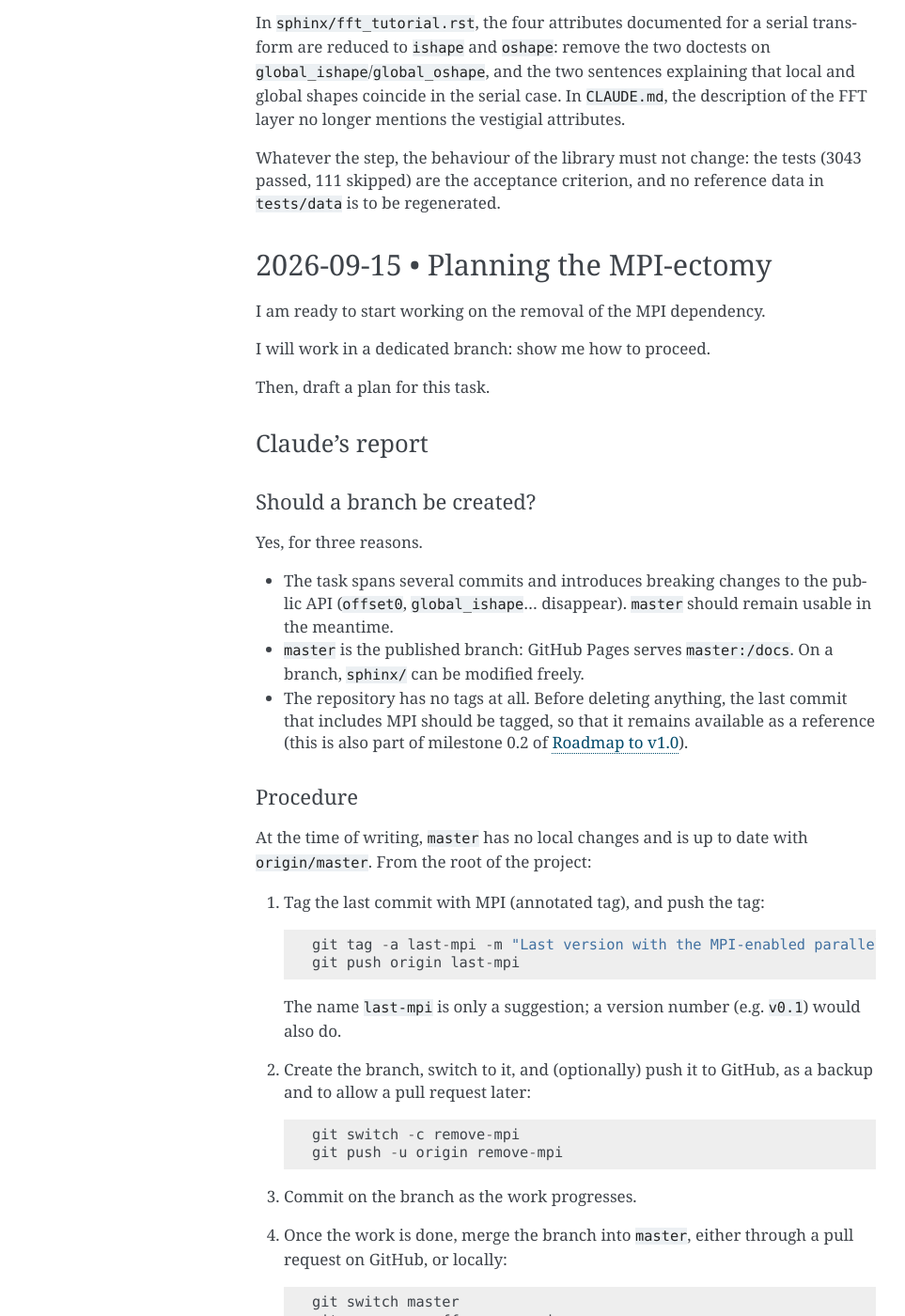
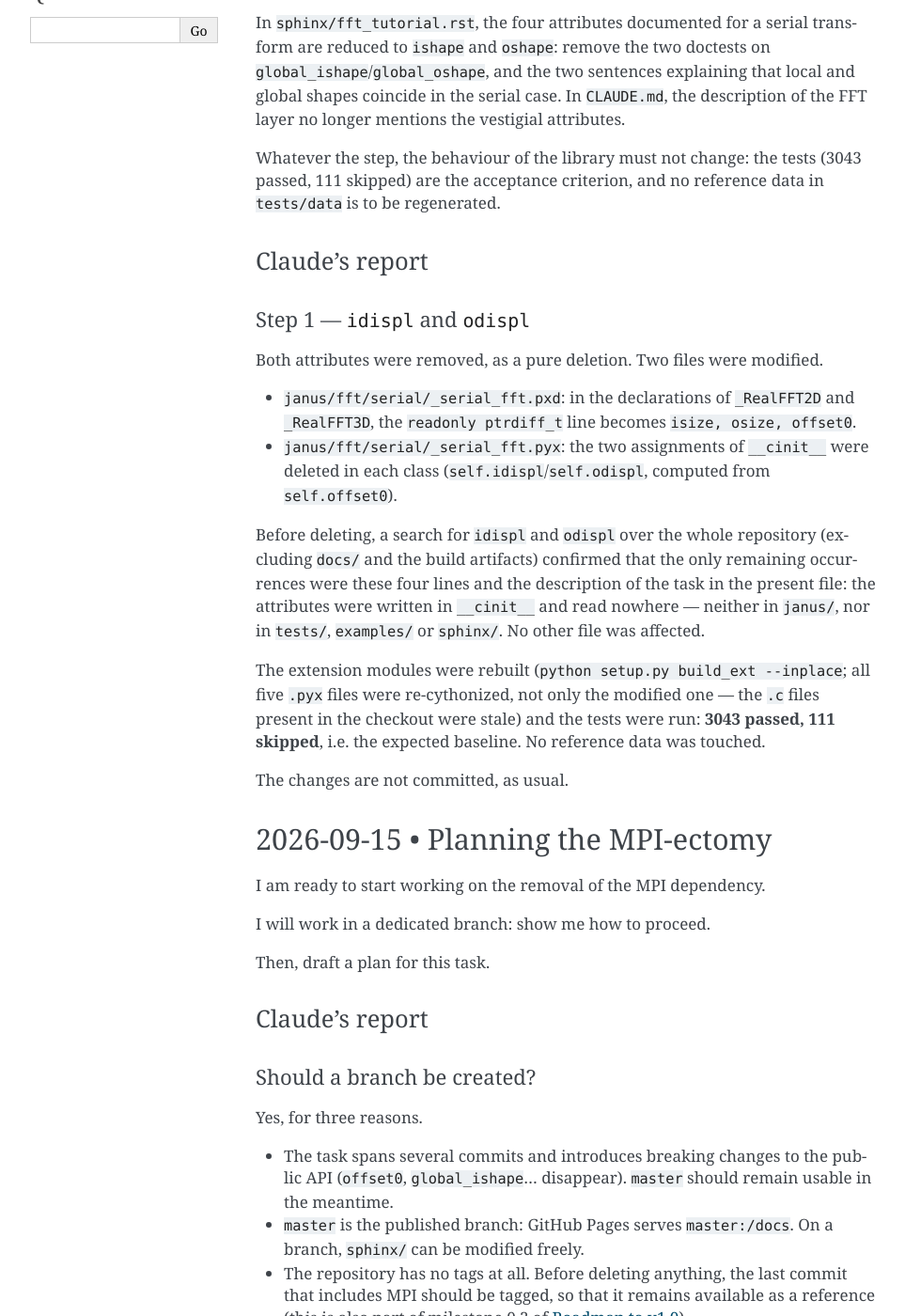
Before and after one commit to sbrisard/janus, a Sphinx documentation site: the page built from sphinx/claude.rst, in a window 1280 px wide and 1400 px high, scrolled down 2372 px. Shown: the whole window at 94% size, without its empty margins (148-1111 px from the left). Built offline with Sphinx 7.4.7, drawn with Linux system fonts in a browser that asks for light colours; some of the changed text lies outside the part shown.

Commit message:
Remove attributes `idispl` and `odispl`

```diff
--- a/sphinx/claude.rst
+++ b/sphinx/claude.rst
@@ -64,6 +64,23 @@
 In ``sphinx/fft_tutorial.rst``, the four attributes documented for a serial transform are reduced to ``ishape`` and ``oshape``: remove the two doctests on ``global_ishape``/``global_oshape``, and the two sentences explaining that local and global shapes coincide in the serial case. In ``CLAUDE.md``, the description of the FFT layer no longer mentions the vestigial attributes.
 
 Whatever the step, the behaviour of the library must not change: the tests (3043 passed, 111 skipped) are the acceptance criterion, and no reference data in ``tests/data`` is to be regenerated.
+
+Claude's report
+---------------
+
+Step 1 — ``idispl`` and ``odispl``
+~~~~~~~~~~~~~~~~~~~~~~~~~~~~~~~~~~
+
+Both attributes were removed, as a pure deletion. Two files were modified.
+
+- ``janus/fft/serial/_serial_fft.pxd``: in the declarations of ``_RealFFT2D`` and ``_RealFFT3D``, the ``readonly ptrdiff_t`` line becomes ``isize, osize, offset0``.
+- ``janus/fft/serial/_serial_fft.pyx``: the two assignments of ``__cinit__`` were deleted in each class (``self.idispl``/``self.odispl``, computed from ``self.offset0``).
+
+Before deleting, a search for ``idispl`` and ``odispl`` over the whole repository (excluding ``docs/`` and the build artifacts) confirmed that the only remaining occurrences were these four lines and the description of the task in the present file: the attributes were written in ``__cinit__`` and read nowhere — neither in ``janus/``, nor in ``tests/``, ``examples/`` or ``sphinx/``. No other file was affected.
+
+The extension modules were rebuilt (``python setup.py build_ext --inplace``; all five ``.pyx`` files were re-cythonized, not only the modified one — the ``.c`` files present in the checkout were stale) and the tests were run: **3043 passed, 111 skipped**, i.e. the expected baseline. No reference data was touched.
+
+The changes are not committed, as usual.
 
 
 2026-09-15 • Planning the MPI-ectomy
```
Also changed, not shown: 2 other files.
